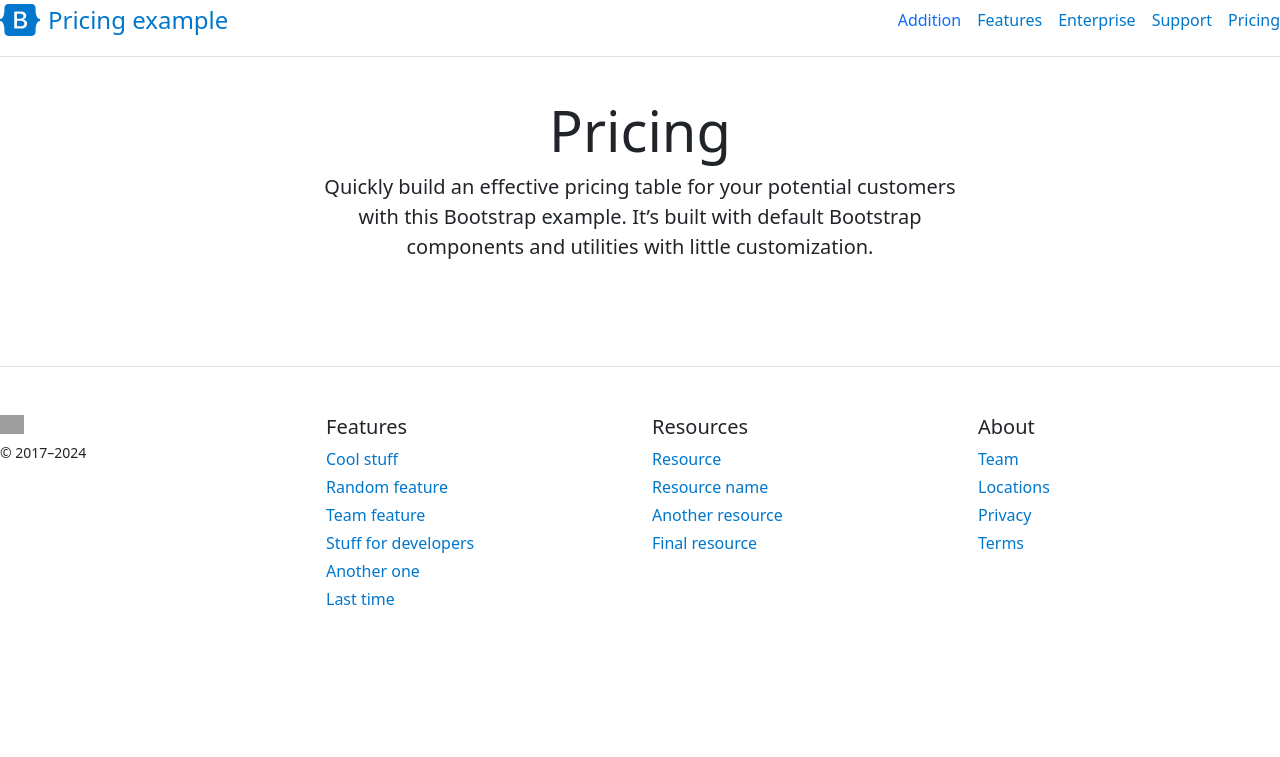
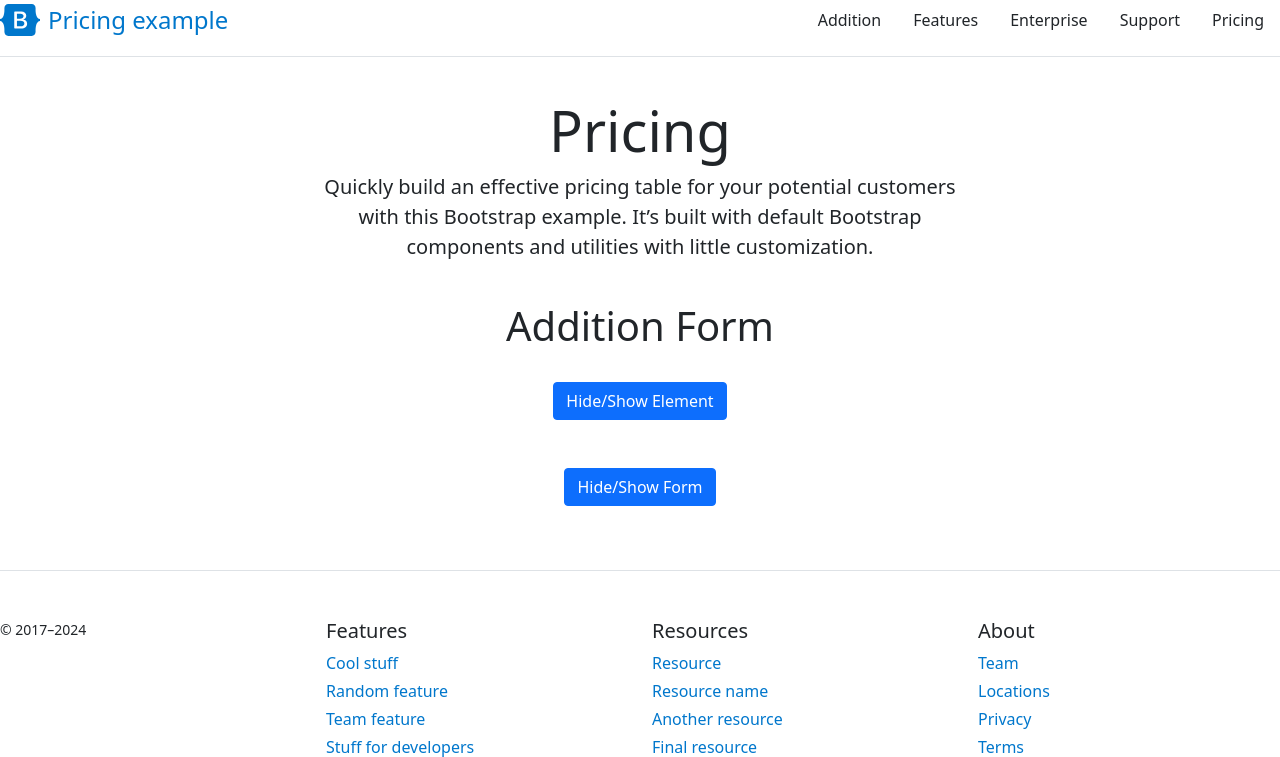
Before and after one commit to alperenelbiz/CENG382_23_24_s_202111021, an ASP.NET Core app: page /Addition in a window 1280 px wide. Shown: the top 757 px of the page. Before the commit the page ends 605 px from the top, so only its background shows below. Run offline with ASP.NET Core 8, Linux system fonts and the light colour scheme; style sheets or scripts are compiled from the project's sources; grey boxes are pictures that could not be loaded.

Commit message:
lab5 "created hidden element and form"

```diff
--- a/Lab4/Pages/Addition.cshtml
+++ b/Lab4/Pages/Addition.cshtml
@@ -1,4 +1,33 @@
 @page
 @model MyApp.Namespace.AdditionModel
 @{
+    ViewData["Title"] = "Addition Form";
 }
+
+<div style="text-align:center">
+
+    <h1>Addition Form</h1><br>
+
+    <button id="toggleButton" class="btn btn-primary">Hide/Show Element</button> <br><br>
+    <div id="content" style="display:none">
+        <h3>This is the hidden line.</h3>
+    </div>
+    <br>
+
+    <button class="btn btn-primary" id="toggleButton2">Hide/Show Form</button>
+    <div id="content2" style="display:none">
+        <form>
+            <label for="num1">Enter first number:</label><br>
+            <input type="text" id="num1" name="num1">
+            <br>
+            <label for="num2">Enter second number:</label><br>
+            <input type="text" id="num2" name="num2">
+            <br><br>
+            <button type="button" class="btn btn-primary" id="calculateButton">Calculate Sum</button>
+        </form>
+        <p id="result"></p>
+    </div>
+</div>
+
+<script src="~/js/addition.js"></script>
+</body>
--- a/Lab4/Pages/Shared/_Layout.cshtml
+++ b/Lab4/Pages/Shared/_Layout.cshtml
@@ -33,11 +33,11 @@
       </a>
 
       <nav class="d-inline-flex mt-2 mt-md-0 ms-md-auto">
-        <a class="me-3 py-2 link-body-emphasis text-decoration-none" asp-area="" asp-page="/Addition">Addition</a>
-        <a class="me-3 py-2 link-body-emphasis text-decoration-none" href="#">Features</a>
-        <a class="me-3 py-2 link-body-emphasis text-decoration-none" href="#">Enterprise</a>
-        <a class="me-3 py-2 link-body-emphasis text-decoration-none" href="#">Support</a>
-        <a class="py-2 link-body-emphasis text-decoration-none" href="#">Pricing</a>
+        <a class="nav-link text-dark" asp-area="" asp-page="/Addition">Addition</a>
+        <a class="nav-link text-dark" href="#">Features</a>
+        <a class="nav-link text-dark" href="#">Enterprise</a>
+        <a class="nav-link text-dark" href="#">Support</a>
+        <a class="nav-link text-dark" href="#">Pricing</a>
       </nav>
     </div>
 
@@ -55,7 +55,6 @@
 <footer class="pt-4 my-md-5 pt-md-5 border-top">
     <div class="row">
       <div class="col-12 col-md">
-        <img class="mb-2" src="/docs/5.3/assets/brand/bootstrap-logo.svg" alt="" width="24" height="19">
         <small class="d-block mb-3 text-body-secondary">&copy; 2017–2024</small>
       </div>
       <div class="col-6 col-md">
```
Also changed, not shown: Lab4/wwwroot/js/addition.js (added, +34 -0 lines), 4 other files.
